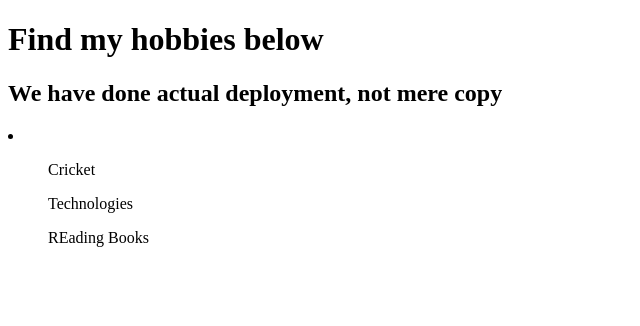
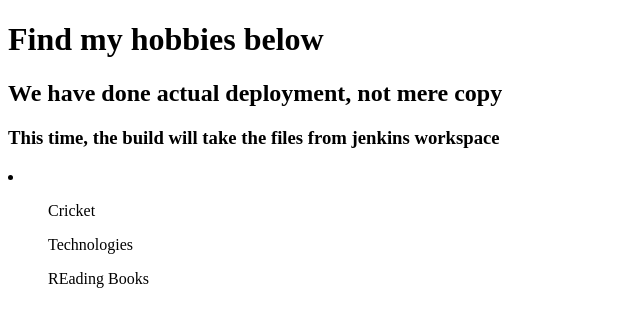
Before and after one commit to gurubbc/MyWebProject, a plain HTML site: page MyWebProject/WebContent/myhobbies.html in a window 1280 px wide. Shown: the whole page, without its empty margins (0-640 px from the left). Drawn offline with Linux system fonts and the light colour scheme.

Commit message:
build from jenkins ws

```diff
--- a/MyWebProject/WebContent/myhobbies.html
+++ b/MyWebProject/WebContent/myhobbies.html
@@ -7,6 +7,7 @@
 <body>
 <h1> Find my hobbies below</h1>
 <h2> We have done actual deployment, not mere copy</h2>
+<h3> This time, the build will take the files from jenkins workspace</h3>
 <li>
 	<ol>Cricket</ol>
 	<ol>Technologies</ol>
```
